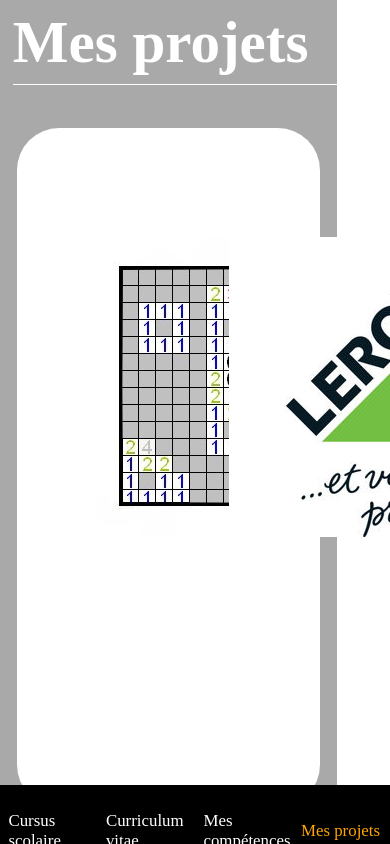
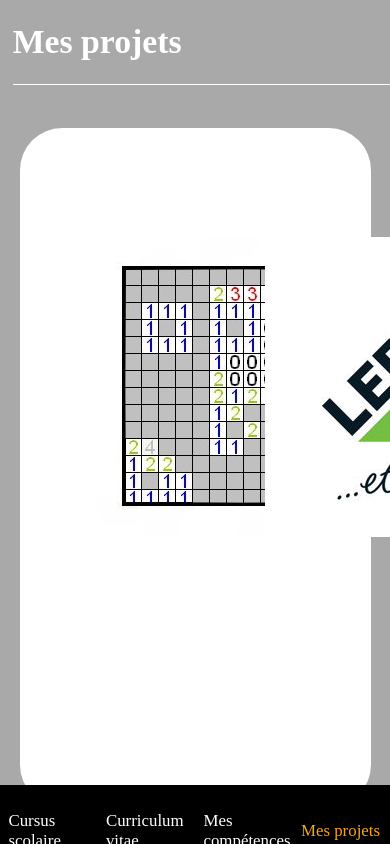
Before and after one commit to nathanlanglet/Portfolio, a PHP site: page /Mes-projets.html in a window 390 px wide; the page is wider, and only the part inside the window is pictured. Run offline with PHP 8.4, Linux system fonts and the light colour scheme.

Commit message:
Update style.css

```diff
--- a/css/style.css
+++ b/css/style.css
@@ -233,7 +233,6 @@
         bottom: 0px;
         display: flex;
         justify-content: start;
-        align-items: center;
         }
 
     .portfolio
@@ -261,4 +260,15 @@
         {
         width: 80%;
         }
+
+    .contenant2
+        {
+        width: 100%;
+        min-height: 93vh;
+        }
+
+    .titre2
+        {
+        font-size: 4vh;
+        }
     }
```
